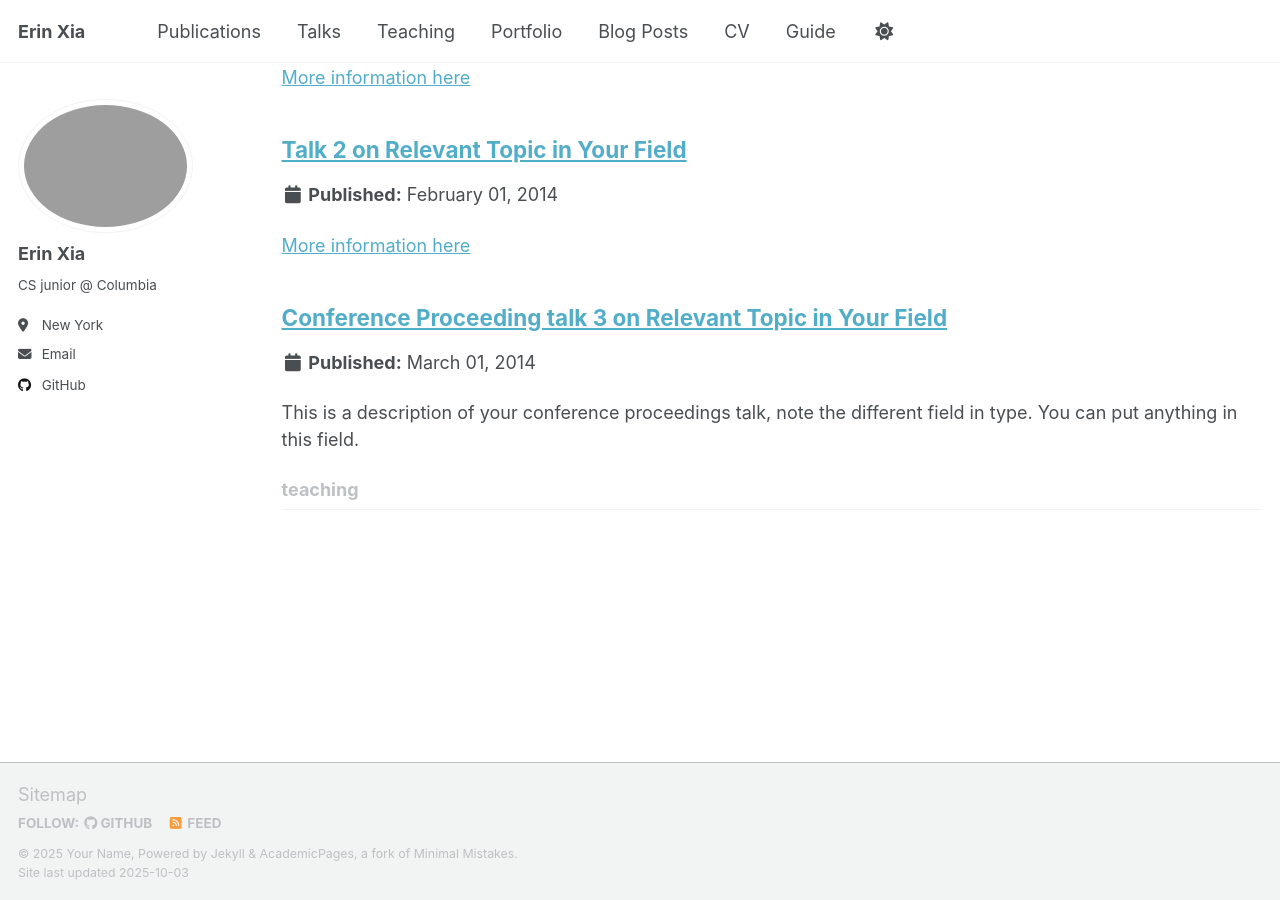
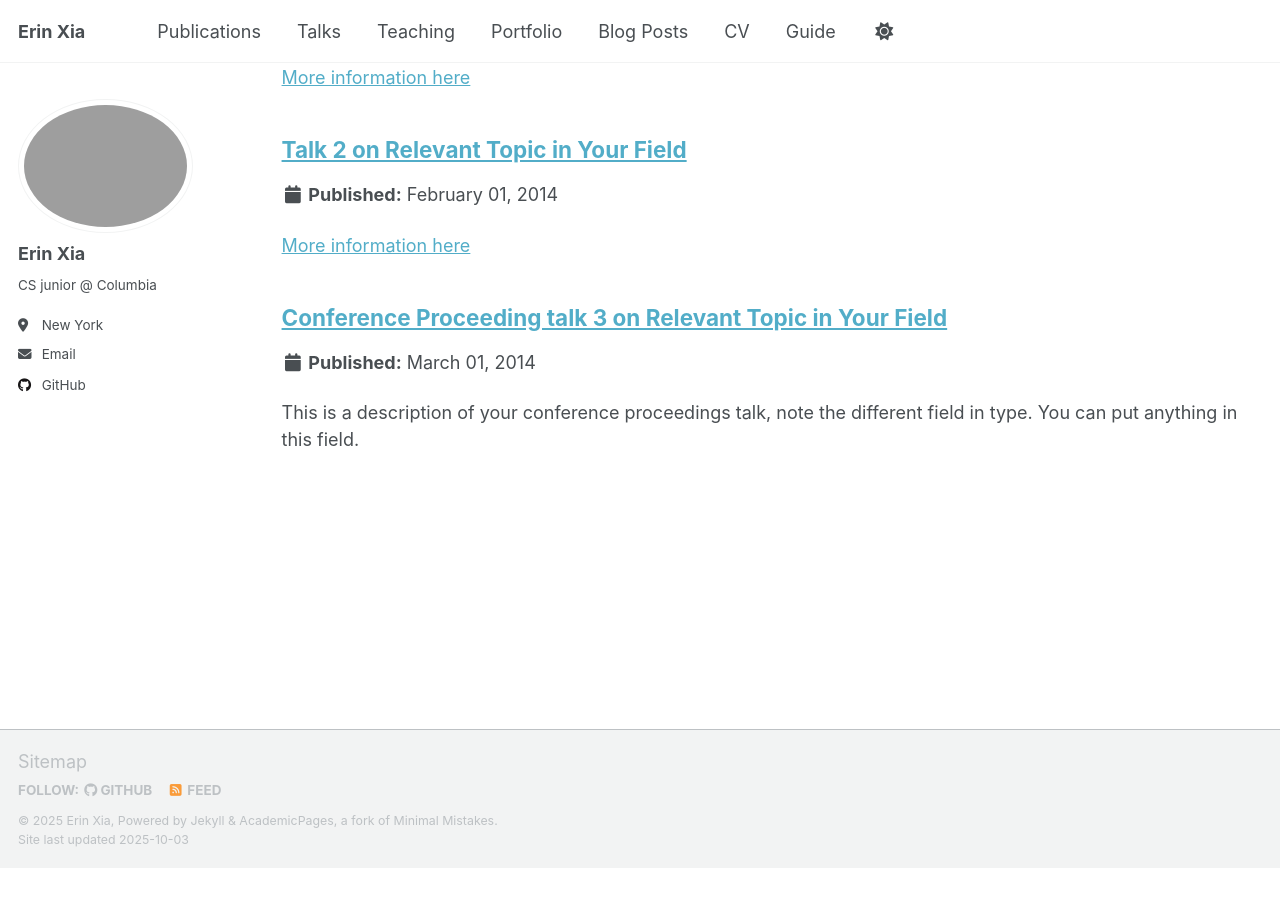
Before and after one commit to mylittleriver/mylittleriver.github.io, a Jekyll site: the page built from _pages/collection-archive.html, in a window 1280 px wide and 900 px high, scrolled down 1647 px. Built offline with Jekyll 4.4.1, drawn with Linux system fonts in a browser that asks for light colours; a script that is not in the unit is left out; after the commit the page ends 2514 px from its top, so only the background shows below that.

Commit message:
Update _config.yml

```diff
--- a/_config.yml
+++ b/_config.yml
@@ -11,9 +11,9 @@ locale                   : "en-US"
 site_theme               : "default" # Currently available options are "default", "air"
 title                    : "Erin Xia"
 title_separator          : "-"
-name                     : &name "Your Name"
+name                     : &name "Erin Xia"
 description              : &description "Your Name's academic portfolio"   # Update this with a general description of your site, this is the default if not overridden by a page
-url                      : https://academicpages.github.io # The base hostname & protocol for your site e.g. "https://[your GitHub username].github.io",
+url                      : https://mylittleriver.github.io # The base hostname & protocol for your site e.g. "https://[your GitHub username].github.io",
                                                            # or if you already have some other page hosted on Github then use "https://[your GitHub username].github.io/[Your Repo Name]"
 baseurl                  : "" # the subpath of your site, e.g. "/blog"
 repository               : "academicpages/academicpages.github.io"
@@ -211,9 +211,6 @@ kramdown:
 
 # These settings control the types of collections used by the template
 collections:
-  teaching:
-    output: true
-    permalink: /:collection/:path/
   publications:
     output: true
     permalink: /:collection/:path/
@@ -245,15 +242,6 @@ defaults:
     values:
       layout: single
       author_profile: true
-  # _teaching
-  - scope:
-      path: ""
-      type: teaching
-    values:
-      layout: single
-      author_profile: true
-      share: true
-      comments: true
   # _publications
   - scope:
       path: ""
@@ -281,11 +269,6 @@ defaults:
       author_profile: true
       share: true
 
-
-# Sass/SCSS
-sass:
-  sass_dir: _sass
-  style: compressed # http://sass-lang.com/documentation/file.SASS_REFERENCE.html#output_style
 
 
 # Outputting
```
